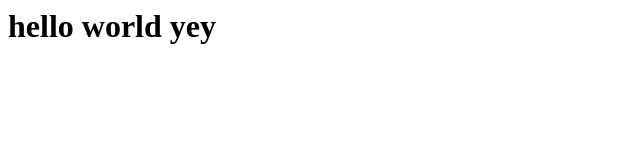
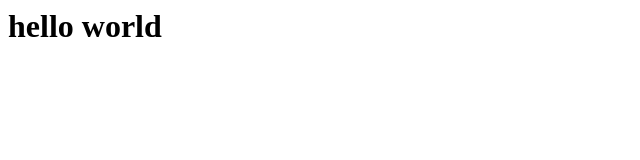
Before and after one commit to E23CSEU1197/devdayazure, a plain HTML site: page index.html in a window 1280 px wide. Shown: the full height of the page, 0-640 px from the left. Drawn offline with Linux system fonts and the light colour scheme.

Commit message:
index.html

```diff
--- a/index.html
+++ b/index.html
@@ -1 +1 @@
-<h1>hello world yey</h1>
+<h1>hello world</h1>
```
